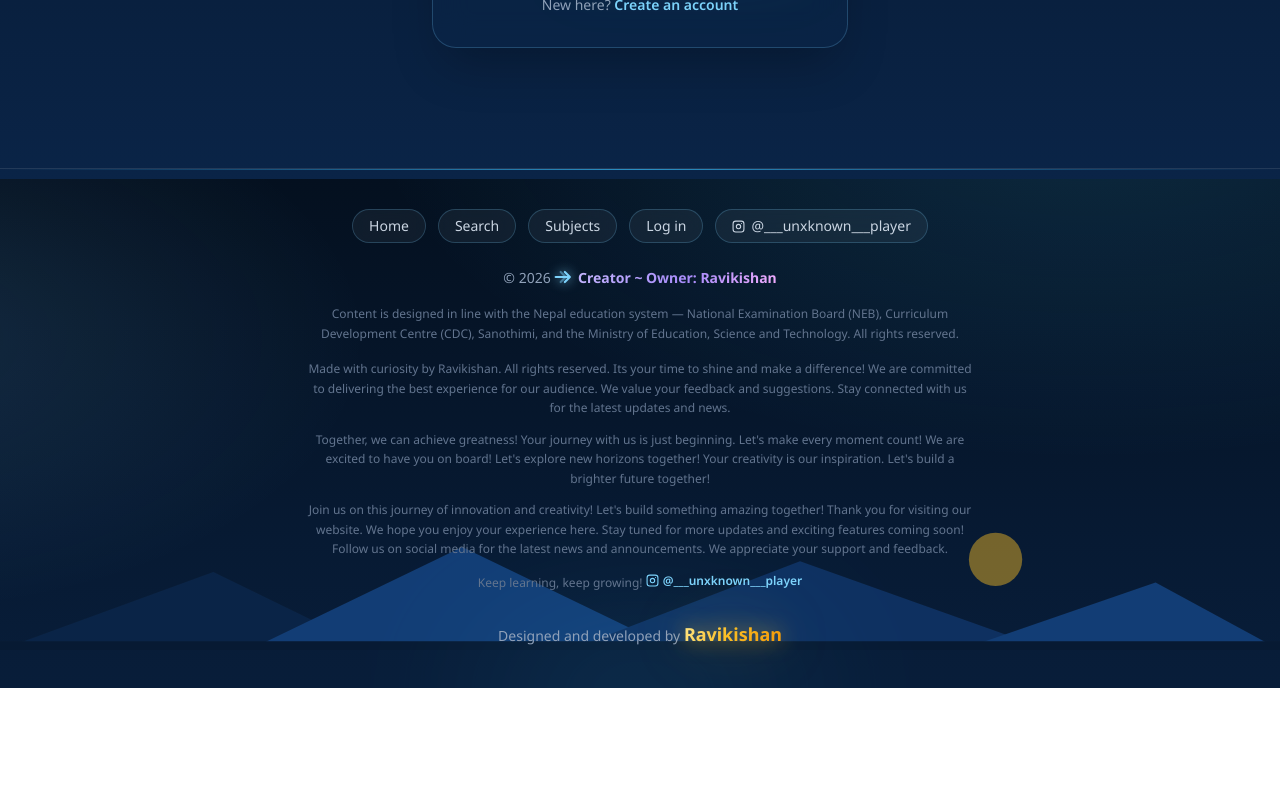
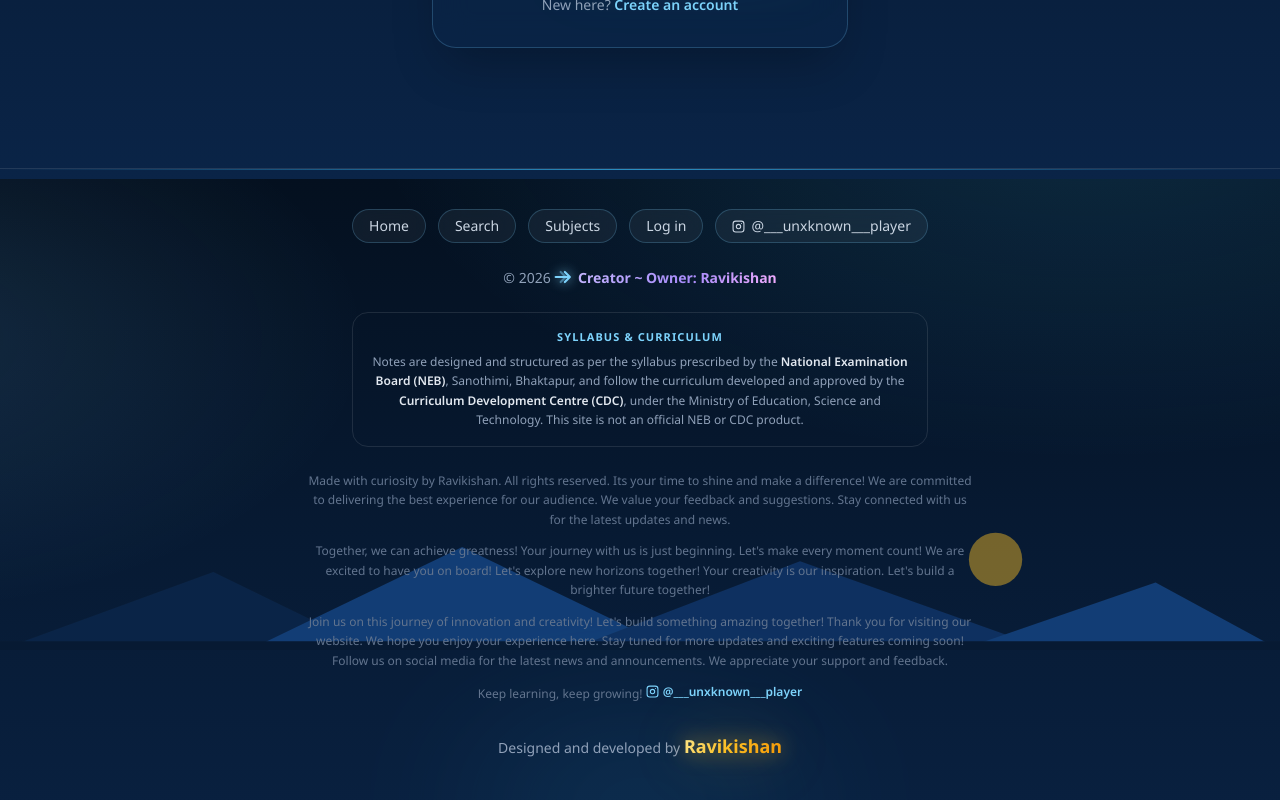
Before and after one commit to fadres/ravikishan, a React (Vite) app in the folder frontend/: page /login in a window 1280 px wide. Shown: the part 621-1421 px from the top of the page. Before the commit the page ends 1309 px from the top, so only its background shows below. Built offline with nearby package versions, Linux system fonts and the light colour scheme; no server answers.

Commit message:
feat: proper NEB/CDC accreditation block in footer

```diff
--- a/frontend/src/components/Footer.jsx
+++ b/frontend/src/components/Footer.jsx
@@ -78,13 +78,22 @@ export default function Footer() {
           <span className="font-bold text-gradient-purple">Creator ~ Owner: Ravikishan</span>
         </p>
 
-        <p className="mt-4 max-w-2xl mx-auto text-xs leading-relaxed text-slate-500">
-          Content is designed in line with the Nepal education system — National Examination Board (NEB),
-          Curriculum Development Centre (CDC), Sanothimi, and the Ministry of Education, Science and
-          Technology. All rights reserved.
-        </p>
+        {/* Official accreditation — NEB / CDC */}
+        <div className="mt-6 max-w-xl mx-auto rounded-2xl border border-white/10 p-4">
+          <p className="text-[11px] uppercase tracking-widest font-bold text-aqua-300">
+            Syllabus &amp; Curriculum
+          </p>
+          <p className="mt-1.5 text-xs leading-relaxed text-slate-400">
+            Notes are designed and structured as per the syllabus prescribed by the{' '}
+            <span className="font-semibold text-slate-200">National Examination Board (NEB)</span>,
+            Sanothimi, Bhaktapur, and follow the curriculum developed and approved by the{' '}
+            <span className="font-semibold text-slate-200">Curriculum Development Centre (CDC)</span>,
+            under the Ministry of Education, Science and Technology. This site is not an official
+            NEB or CDC product.
+          </p>
+        </div>
 
-        <p className="mt-4 max-w-2xl mx-auto text-xs leading-relaxed text-slate-500">
+        <p className="mt-6 max-w-2xl mx-auto text-xs leading-relaxed text-slate-500">
           Made with curiosity by Ravikishan. All rights reserved. Its your time to shine and make a
           difference! We are committed to delivering the best experience for our audience. We value
           your feedback and suggestions. Stay connected with us for the latest updates and news.
```
